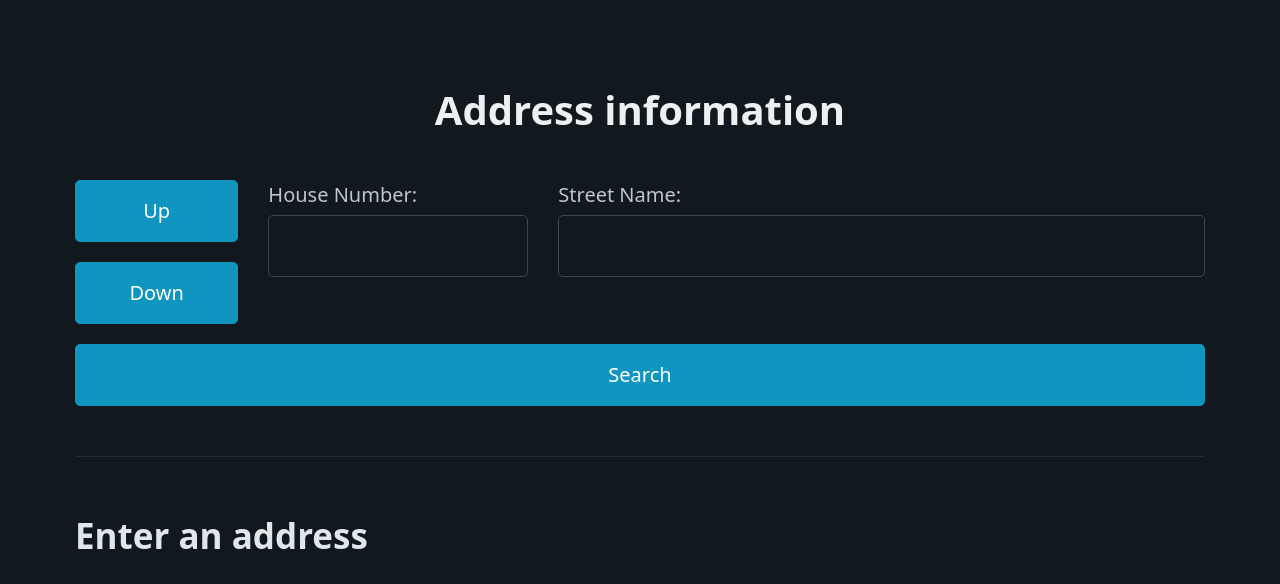
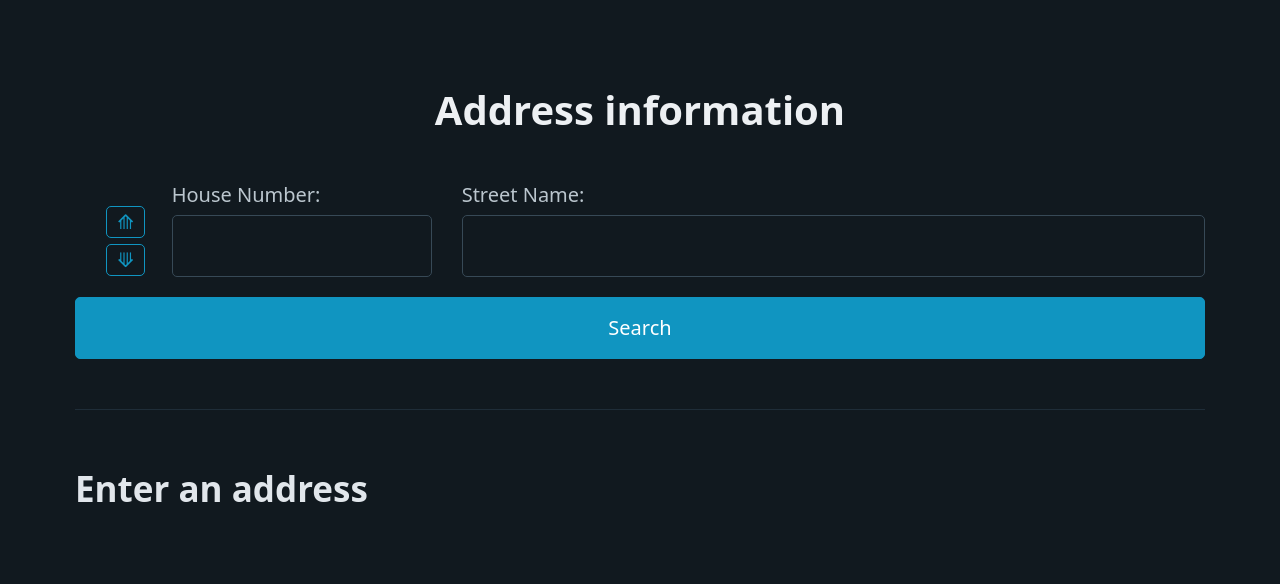
Before and after one commit to ratchek/door2door, a Django app: page /address-info/ in a window 1280 px wide. Shown: the part 70-654 px from the top of the page. Run offline with Django 4.2, Linux system fonts and the light colour scheme; the visitor is signed in with stand-in values (Sample User, id 1); some libraries are stand-ins or nearby versions.

Commit message:
Make buttons pretty

```diff
--- a/static/css/styles.css
+++ b/static/css/styles.css
@@ -33,6 +33,19 @@ a.contrast:hover {
   display: flex;
 }
 
+.arrow-button {
+  max-height: 50%;
+  width: 100%;
+  text-align: center;
+  margin: 15% 0 0 0;
+  padding: 0;
+}
+
+.arrow-col {
+  margin-right: 0;
+  padding: 1rem 1% 0 4%;
+}
+
 @media only screen and (min-width: 768px) {
   .full-nav {
     display: flex;
--- a/templates/dashboard/address_info.html
+++ b/templates/dashboard/address_info.html
@@ -11,14 +11,14 @@
             {{ search_form.street_name.errors }}
         </div>
         <div class="row">
-            <div class="col-2">
-                <button type="button" value="UP" onClick="up()" > Up </button>
-                <button type="button" value="DOWN" onClick="down()" > Down </button>
+            <div class="col-lg-1 col-2 arrow-col">
+                <button type="button" value="UP" onClick="up()" class="arrow-button outline"> &#10224; </button>
+                <button type="button" value="DOWN" onClick="down()" class="arrow-button outline"> &#10225; </button>
             </div>
-            <div class="col-3">
+            <div class="col-lg-3 col-5">
                 {{ search_form.house_number.label_tag }} {{ search_form.house_number }}
             </div>
-            <div class="col-7">
+            <div class="col-lg-8 col-5">
                 {{ search_form.street_name.label_tag }} {{ search_form.street_name }}
             </div>
         </div>
```
